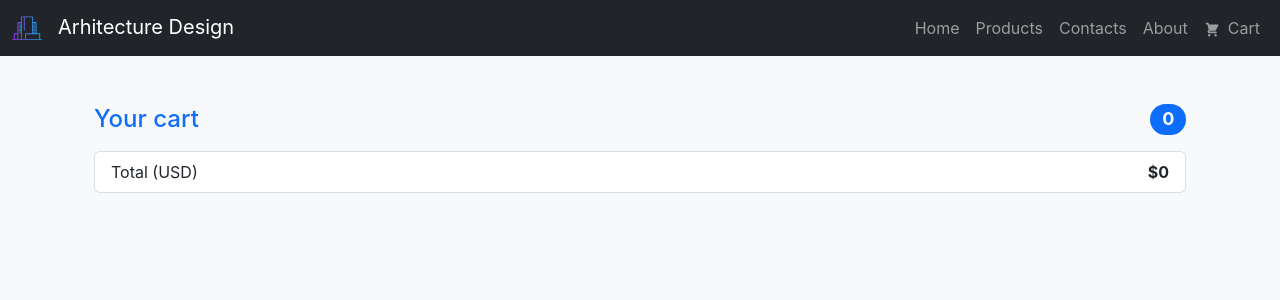
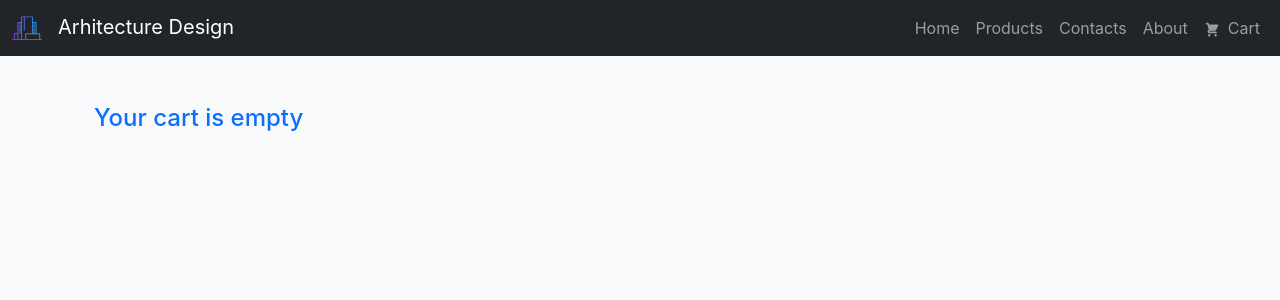
Before and after one commit to MikaelaMacari/react-learning, a React (Create React App) app in the folder react-application/: page /shoppingcart in a window 1280 px wide. Shown: the top 300 px of the page. Built offline with nearby package versions, Linux system fonts and the light colour scheme.

Commit message:
edited ShoppingCartPage

```diff
--- a/react-application/src/pages/shoppingCart.jsx
+++ b/react-application/src/pages/shoppingCart.jsx
@@ -1,4 +1,4 @@
-import React, { useEffect } from "react";
+import React from "react";
 import useLocalStorage from "../hooks/useLocalStorage";
 
 const ShoppingCartPage = () => {
@@ -8,24 +8,12 @@ const ShoppingCartPage = () => {
 
   const removeFromCart = (cartItemId, newState) => {
     setCart(cart.filter((product) => product.id !== cartItemId));
-    // const cartItemIndex = cart.findIndex((item) => item.id === cartItemId);
-    // if (cartItemIndex !== -1) {
-    //   cart.splice(cartItemIndex, 1);
-    // }
-    // setCart((prevProduct) => {
-    //   return prevProduct;
-    // });
   };
-  // useEffect(() => {
-  //   setCart((prevProduct) => {
-  //     return prevProduct;
-  //   });
-  // }, [setCart]);
   return (
     <div className="container col-xxl-8 px-4 py-5 ">
       <h4 className="d-flex justify-content-between align-items-center mb-3">
-        <span className="text-primary">Your cart</span>
-        <span className="badge bg-primary rounded-pill">{cart.length}</span>
+        <span className="text-primary">{!!totalPrice ? "Your cart" : "Your cart is empty"}</span>
+        {!!totalPrice && <span className="badge bg-primary rounded-pill">{cart.length}</span>}
       </h4>
       <ul className="list-group mb-3">
         {cart &&
@@ -48,10 +36,12 @@ const ShoppingCartPage = () => {
               </li>
             );
           })}
-        <li className="list-group-item d-flex justify-content-between">
-          <span>Total (USD)</span>
-          <strong>${totalPrice}</strong>
-        </li>
+        {!!totalPrice && (
+          <li className="list-group-item d-flex justify-content-between">
+            <span>Total (USD)</span>
+            <strong>${totalPrice}</strong>
+          </li>
+        )}
       </ul>
     </div>
   );
```
